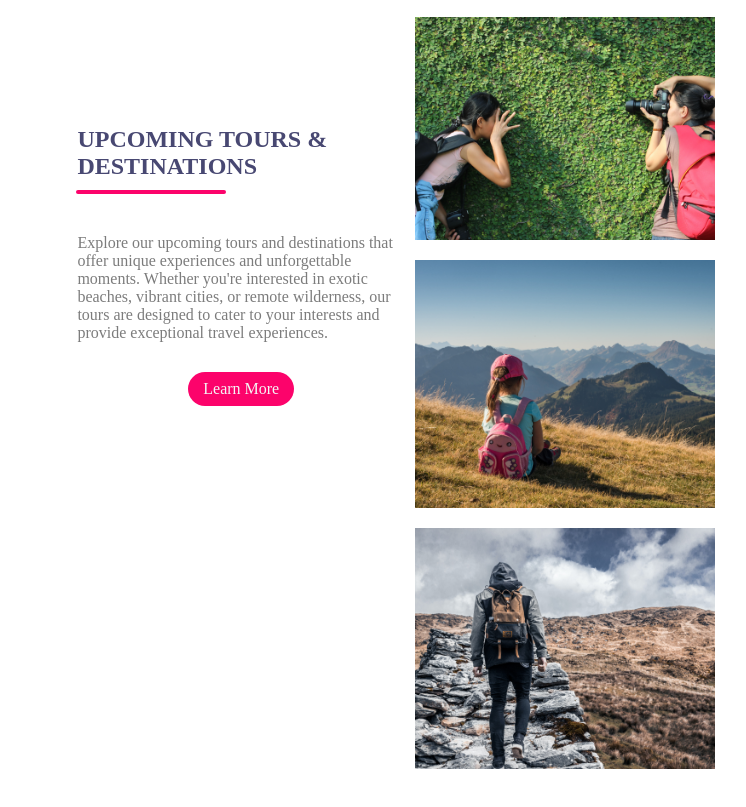
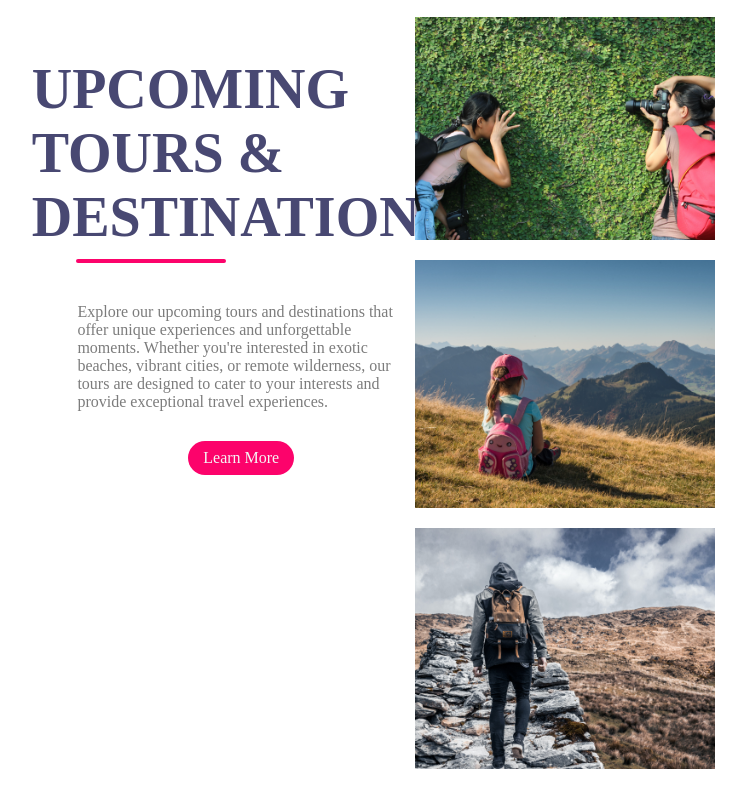
Before and after one commit to satyajitmulay/frontier-website.github.io, a plain HTML site: page index.html in a window 1024 px wide. Shown: the part 2709-3516 px from the top of the page, without its empty margins (25-771 px from the left). Drawn offline with Linux system fonts and the light colour scheme.

Commit message:
Add files via upload

```diff
--- a/style.css
+++ b/style.css
@@ -299,13 +299,6 @@ p{
 
 }
 
-@media only screen and (min-width: 850px) and (max-width: 1080px) {
-    .content-col h1 {
-        font-size: 3vmin;
-    }
-}
-
-
 
 img {
     transition: transform .3s ease;
```
